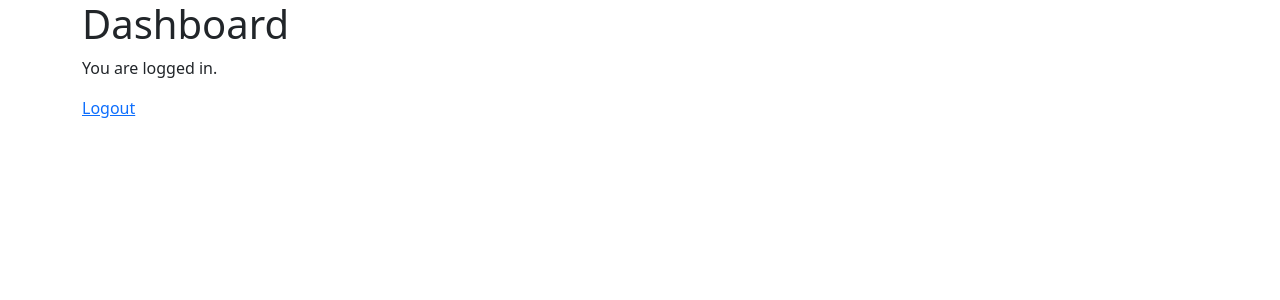
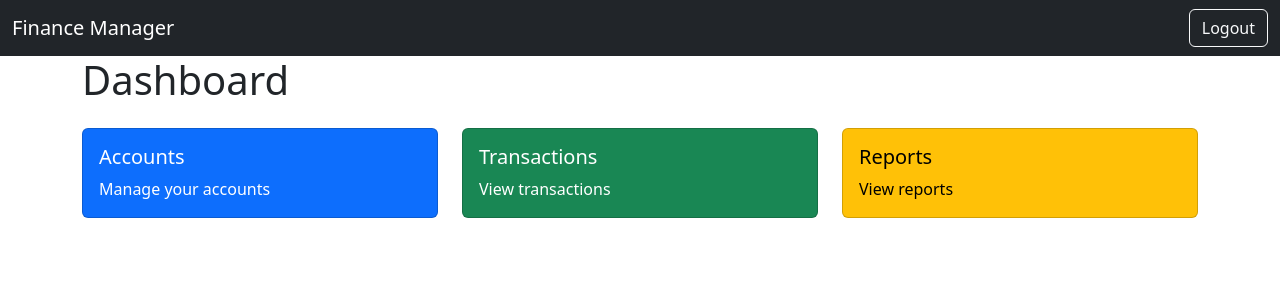
Before and after one commit to arunrar-2025/secure-personal-finance-manager, a PHP site: page /dashboard.php in a window 1280 px wide. Shown: the top 300 px of the page. Run offline with PHP 8.4, Linux system fonts and the light colour scheme; some libraries are stand-ins or nearby versions.

Commit message:
Added reusable layout system for views

```diff
--- a/app/views/dashboard.php
+++ b/app/views/dashboard.php
@@ -1,11 +1,34 @@
-<?php
-    // app/views/dashboard.php
-    require __DIR__ . '/layout/header.php';
-?>
+<?php require __DIR__ . '/layout/header.php'; ?>
+
 <h1>Dashboard</h1>
-<p>You are logged in.</p>
-<a href="?route=logout">Logout</a>
 
-<?php
-    require __DIR__ . '/layout/footer.php';
-?>
+<div class="row mt-4">
+    <div class="col-md-4">
+        <div class="card text-bg-primary mb-3">
+            <div class="card-body">
+                <h5 class="card-title">Accounts</h5>
+                <p class="card-text">Manage your accounts</p>
+            </div>
+        </div>
+    </div>
+
+    <div class="col-md-4">
+        <div class="card text-bg-success mb-3">
+            <div class="card-body">
+                <h5 class="card-title">Transactions</h5>
+                <p class="card-text">View transactions</p>
+            </div>
+        </div>
+    </div>
+
+    <div class="col-md-4">
+        <div class="card text-bg-warning mb-3">
+            <div class="card-body">
+                <h5 class="card-title">Reports</h5>
+                <p class="card-text">View reports</p>
+            </div>
+        </div>
+    </div>
+</div>
+
+<?php require __DIR__ . '/layout/footer.php'; ?>
--- a/app/views/layout/footer.php
+++ b/app/views/layout/footer.php
@@ -1,5 +1,10 @@
-</div>
-<script src="/assets/vendor/bootstrap/js/bootstrap.bundle.min.js"></script>
-<script src="/assets/js/app.js"></script>
-</body>
+<?php
+    // app/views/layout/footer.php
+?>
+
+        </div>
+
+        <script src="/assets/vendor/bootstrap/js/bootstrap.bundle.min.js"></script>
+        <script src="/assets/js/app.js"></script>
+    </body>
 </html>
--- a/app/views/layout/header.php
+++ b/app/views/layout/header.php
@@ -1,9 +1,19 @@
 <!DOCTYPE html>
-<html>
+<html lang="en">
     <head>
-        <title>Secure Finance Manager</title>
+        <meta charset="UTF-8">
+        <title>Secure Personal Finance Manager</title>
+
         <link rel="stylesheet" href="/assets/vendor/bootstrap/css/bootstrap.min.css">
         <link rel="stylesheet" href="/assets/css/style.css">
     </head>
     <body>
+        <nav class="navbar navbar-expand-lg navbar-dark bg-dark">
+            <div class="container-fluid">
+                <a class="navbar-brand" href="?route=dashboard">Finance Manager</a>
+                <div class="d-flex">
+                    <a class="btn btn-outline-light" href="?route=logout">Logout</a>
+                </div>
+            </div>
+        </nav>
         <div class="container">
```
Also changed, not shown: app/views/home.php (+5 -8 lines), app/views/login.php (+17 -15 lines).
